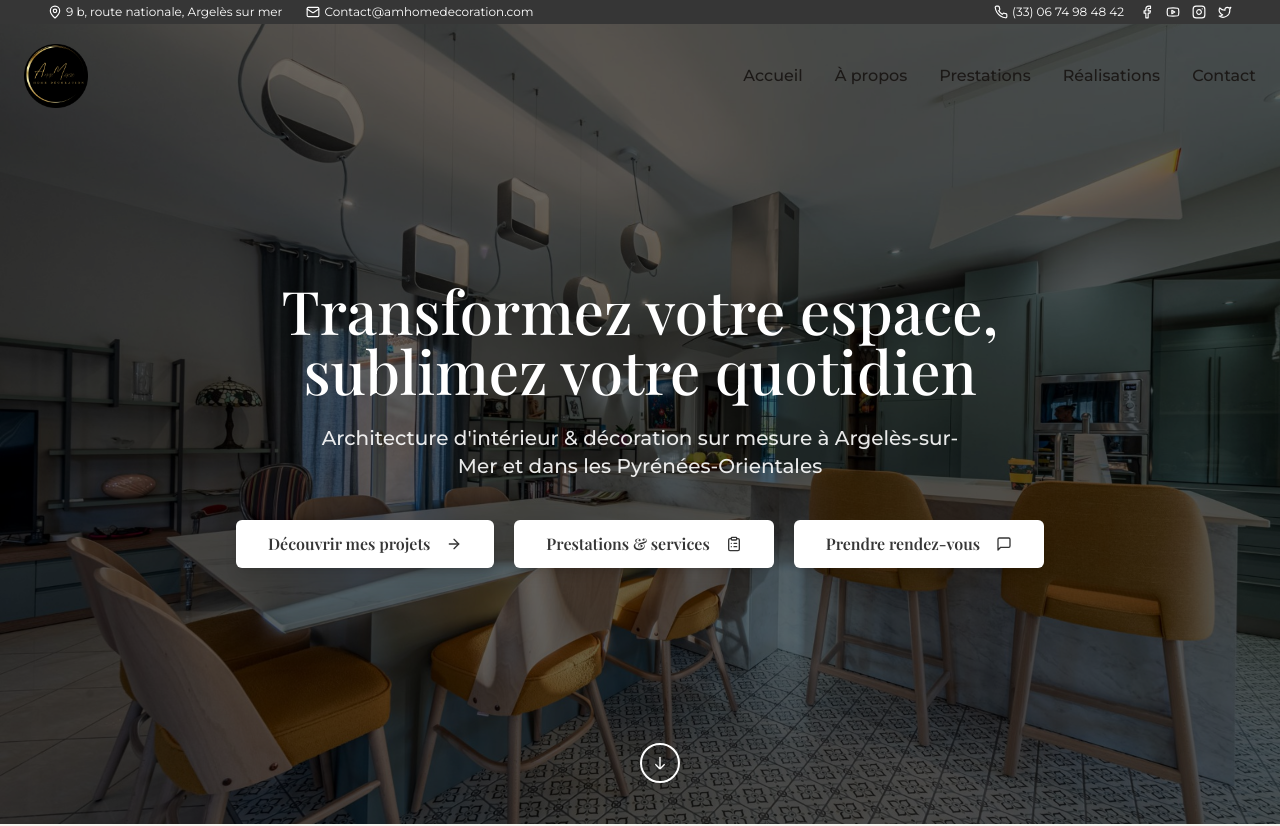
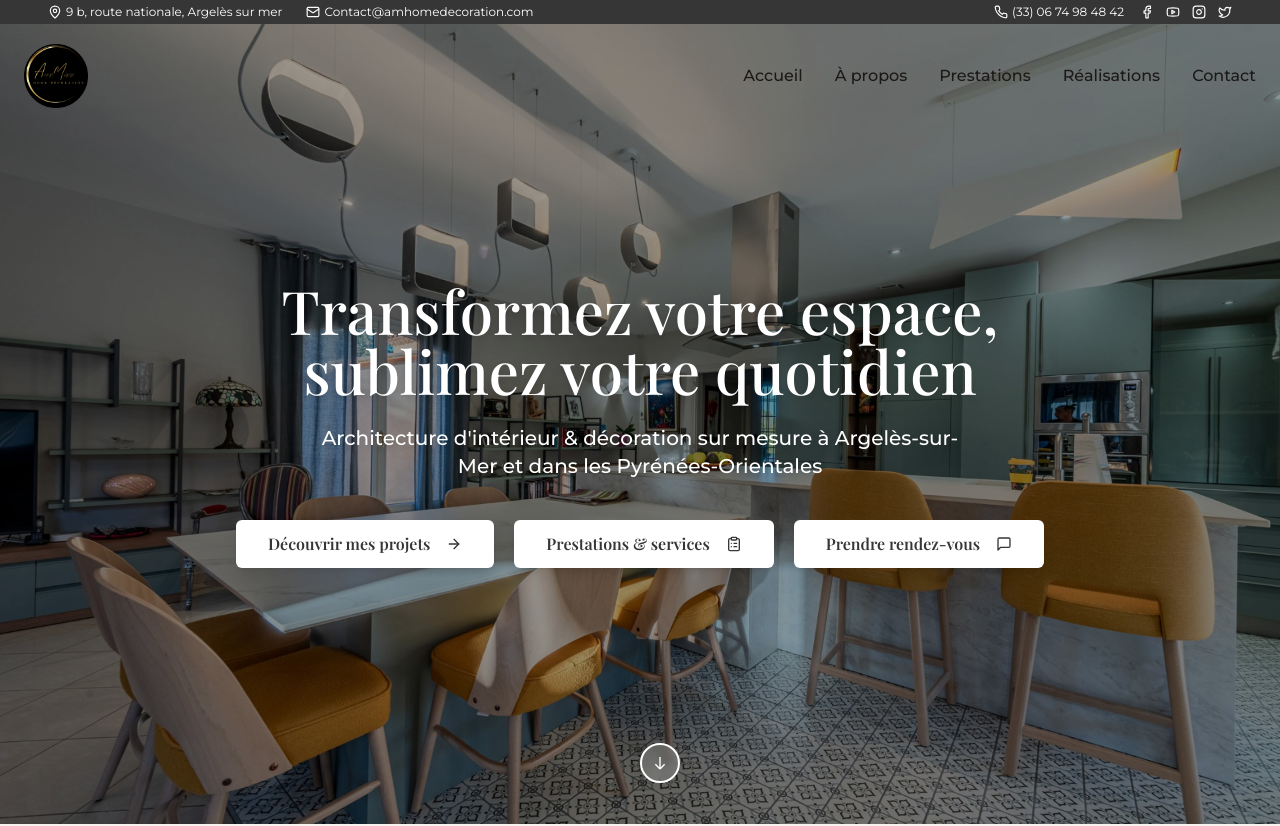
Before and after one commit to AmHomeDecoration/amhomedecoration, a React (Vite) app: page / in a window 1280 px wide. Shown: the top 826 px of the page. Built offline with nearby package versions, Linux system fonts and the light colour scheme.

Commit message:
Adjust homepage appearance
The homepage appearance was adjusted to address concerns about the dark mode.

```diff
--- a/src/components/HeroSection.tsx
+++ b/src/components/HeroSection.tsx
@@ -38,15 +38,15 @@ const HeroSection = () => {
         backgroundRepeat: 'no-repeat'
       }}
     >
-      {/* Overlay */}
-      <div className="absolute inset-0 bg-black/60 z-10"></div>
+      {/* Lightened Overlay */}
+      <div className="absolute inset-0 bg-black/40 z-10"></div>
 
       {/* Content */}
       <div className="container mx-auto px-4 relative z-20 text-white text-center">
-        <h1 className="text-3xl md:text-5xl lg:text-6xl font-serif font-medium mb-6 leading-tight">
+        <h1 className="text-3xl md:text-5xl lg:text-6xl font-serif font-medium mb-6 leading-tight text-white drop-shadow-lg">
           Transformez votre espace,<br />sublimez votre quotidien
         </h1>
-        <p className="text-lg md:text-xl max-w-2xl mx-auto mb-10 text-white/90 font-medium">
+        <p className="text-lg md:text-xl max-w-2xl mx-auto mb-10 text-white font-medium drop-shadow-md">
           Architecture d'intérieur & décoration sur mesure à Argelès-sur-Mer et dans les Pyrénées-Orientales
         </p>
         <div className="flex flex-col sm:flex-row gap-5 justify-center max-w-4xl mx-auto">
@@ -79,9 +79,9 @@ const HeroSection = () => {
         </div>
       </div>
 
-      {/* Scroll Indicator */}
+      {/* Scroll Indicator - Lightened */}
       <div className="absolute bottom-8 left-1/2 transform -translate-x-1/2 z-20 animate-bounce">
-        <div className="w-10 h-10 border-2 border-white rounded-full flex items-center justify-center">
+        <div className="w-10 h-10 border-2 border-white rounded-full flex items-center justify-center bg-white/20 backdrop-blur-sm">
           <svg
             className="w-4 h-4 text-white"
             fill="none"
--- a/src/pages/Index.tsx
+++ b/src/pages/Index.tsx
@@ -10,7 +10,7 @@ import Footer from '@/components/Footer';
 
 const Index = () => {
   return (
-    <div className="flex min-h-screen flex-col">
+    <div className="flex min-h-screen flex-col bg-design-beige">
       <TopBanner />
       <Navbar />
       <main>
```
